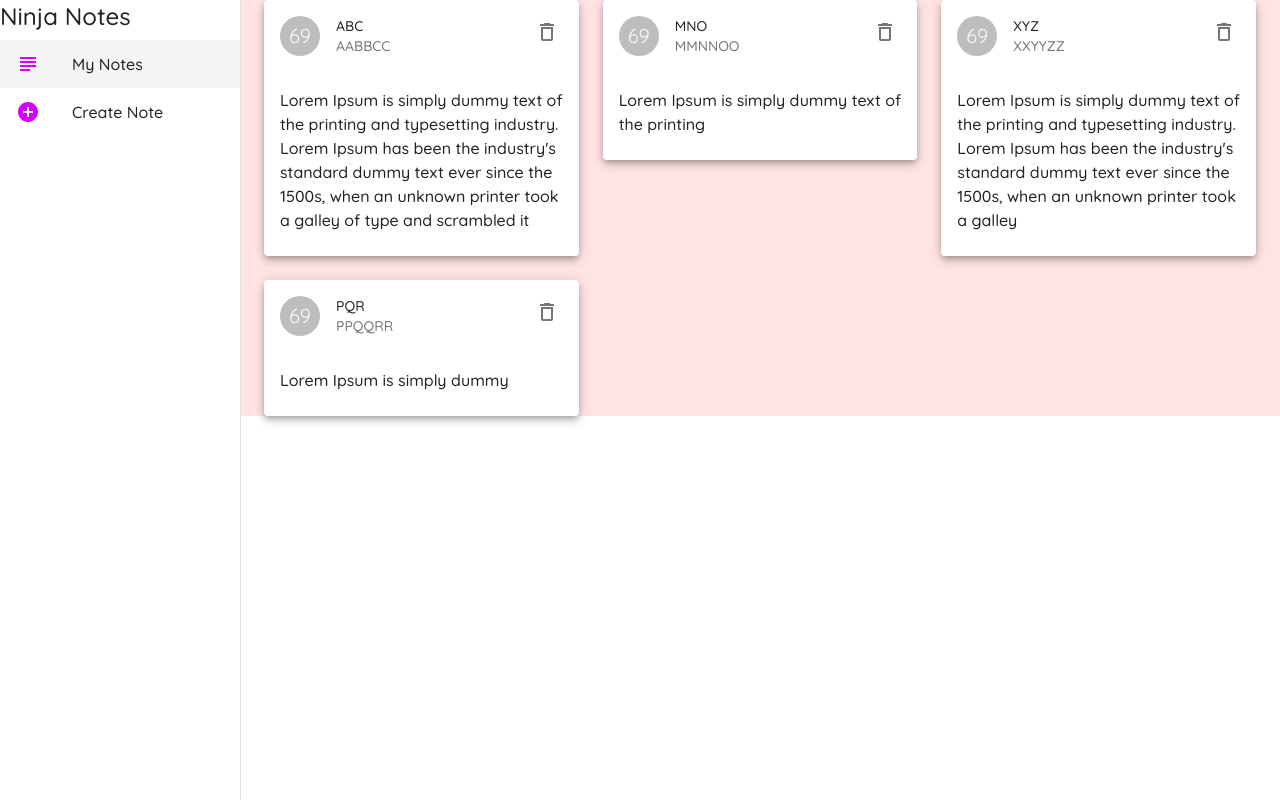
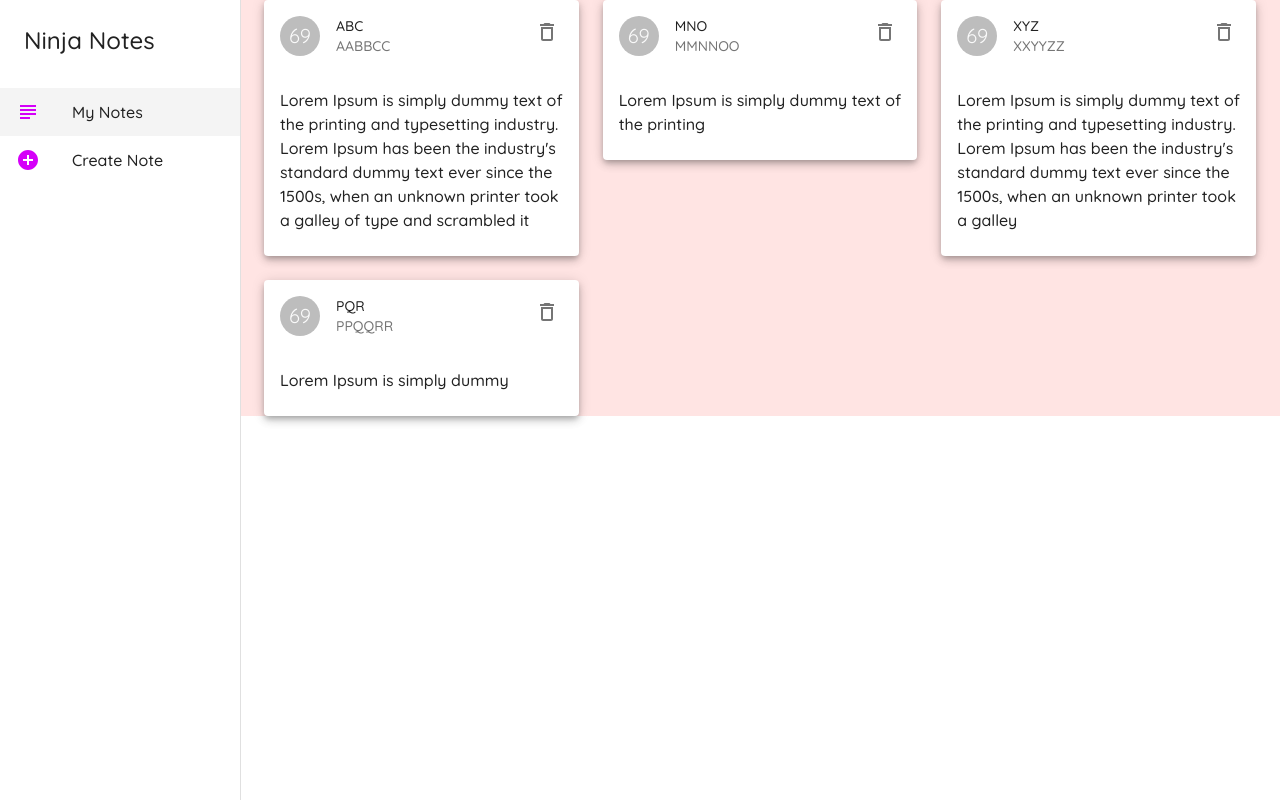
Before and after one commit to rahul7007/Learn-MUI, a React (Create React App) app in the folder material-ui-tut/: page / in a window 1280 px wide. Built offline with nearby package versions, Linux system fonts and the light colour scheme.

Commit message:
just padding added from lesson 15

```diff
--- a/material-ui-tut/src/components/Layout.js
+++ b/material-ui-tut/src/components/Layout.js
@@ -26,6 +26,9 @@ const useStyles = makeStyles({
     },
     active: {
         backgroundColor: '#f4f4f4'
+    },
+    title: {
+        padding: '1.5rem'
     }
 })
 
@@ -63,7 +66,7 @@ const Layout = ({ children }) => {
                 anchor="left"
                 classes={{ paper: classes.drawerPaper }}
             >
-                <div>
+                <div className={classes.title}>
                     <Typography variant="h5">
                         Ninja Notes
                     </Typography>
```
